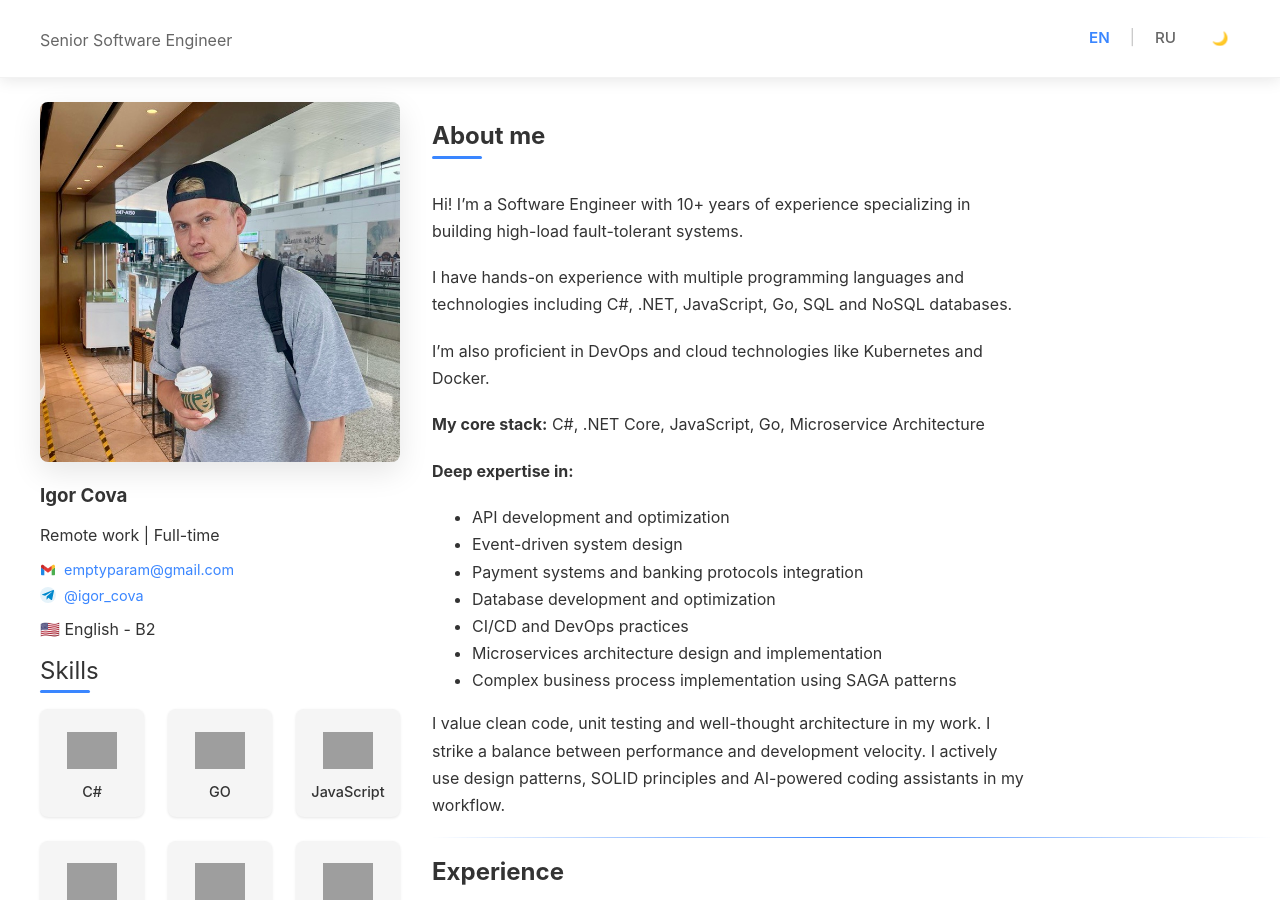
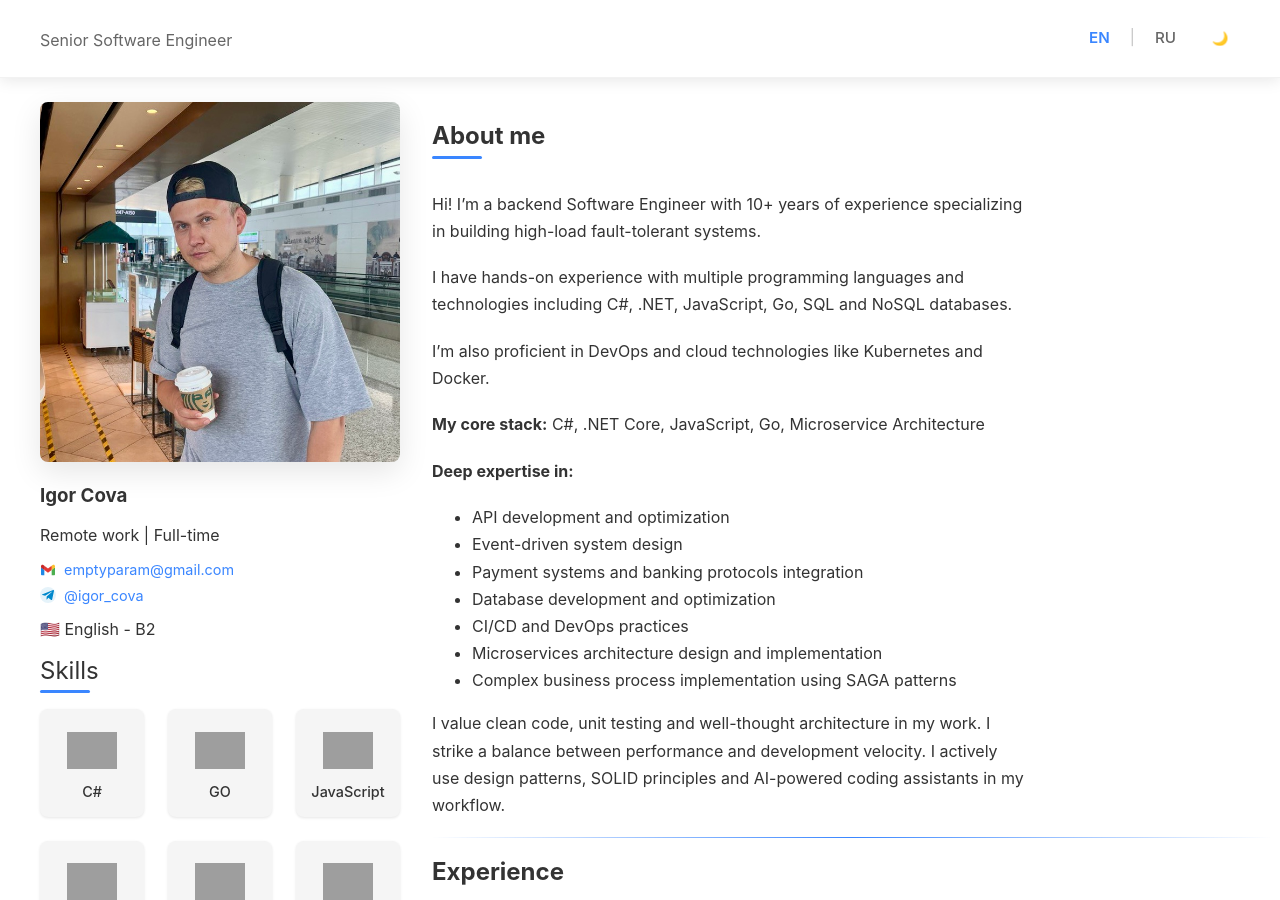
Before and after one commit to IgorCova/cova.github.io, a Jekyll site: the page built from index.markdown, in a window 1280 px wide and 900 px high, cut to the strip 0-900 px from the top of the window. Built offline with Jekyll 4.4.1, drawn with Linux system fonts in a browser that asks for light colours; grey boxes are pictures that could not be loaded.

Commit message:
backend Software Engineer

```diff
--- a/_data/en/about.yml
+++ b/_data/en/about.yml
@@ -1,5 +1,5 @@
 text: |
-    Hi! I'm a Software Engineer with 10+ years of experience specializing in building high-load fault-tolerant systems.
+    Hi! I'm a backend Software Engineer with 10+ years of experience specializing in building high-load fault-tolerant systems.
 
     I have hands-on experience with multiple programming languages and technologies including C#, .NET, JavaScript, Go, SQL and NoSQL databases.
 
```
